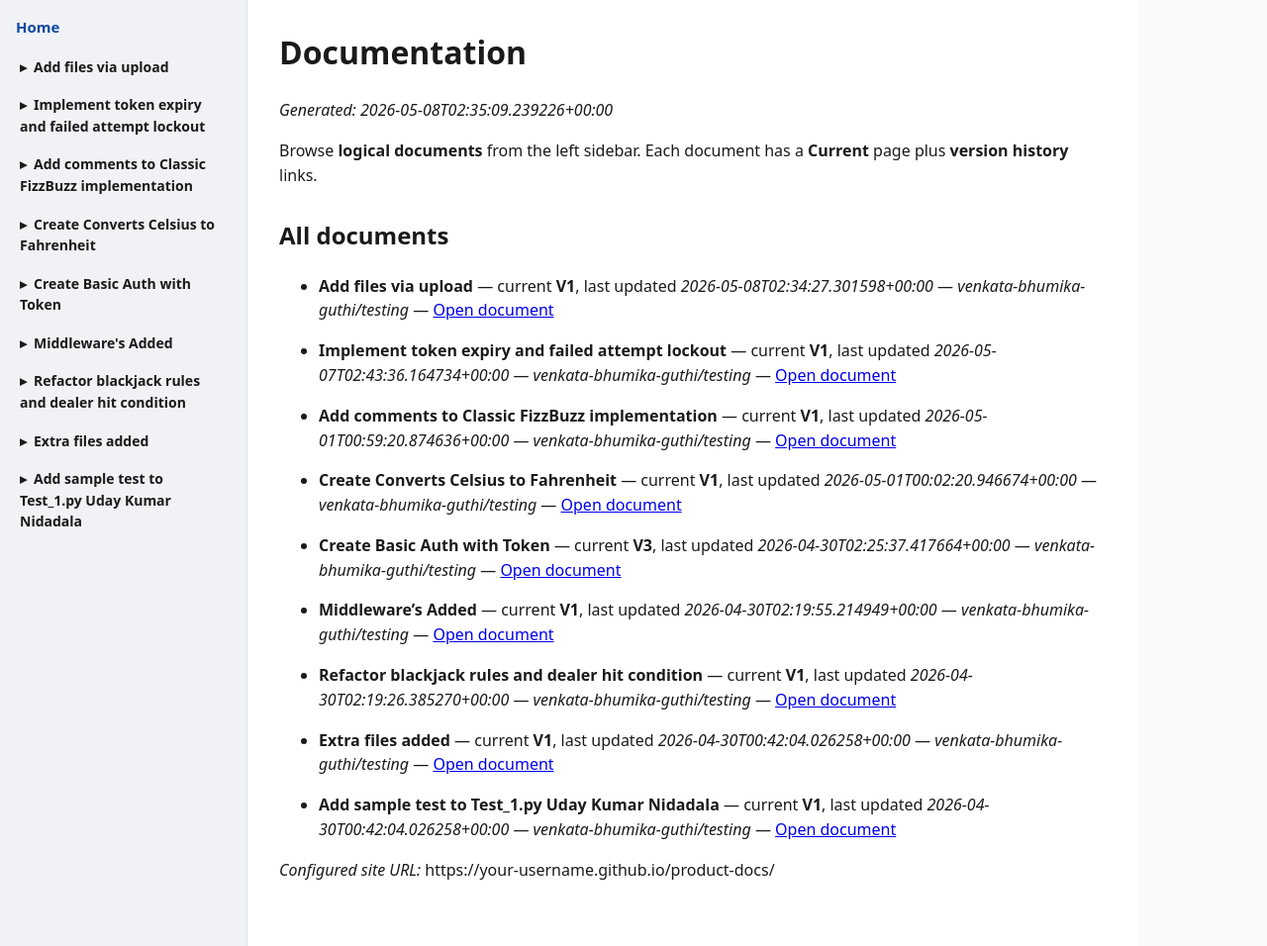
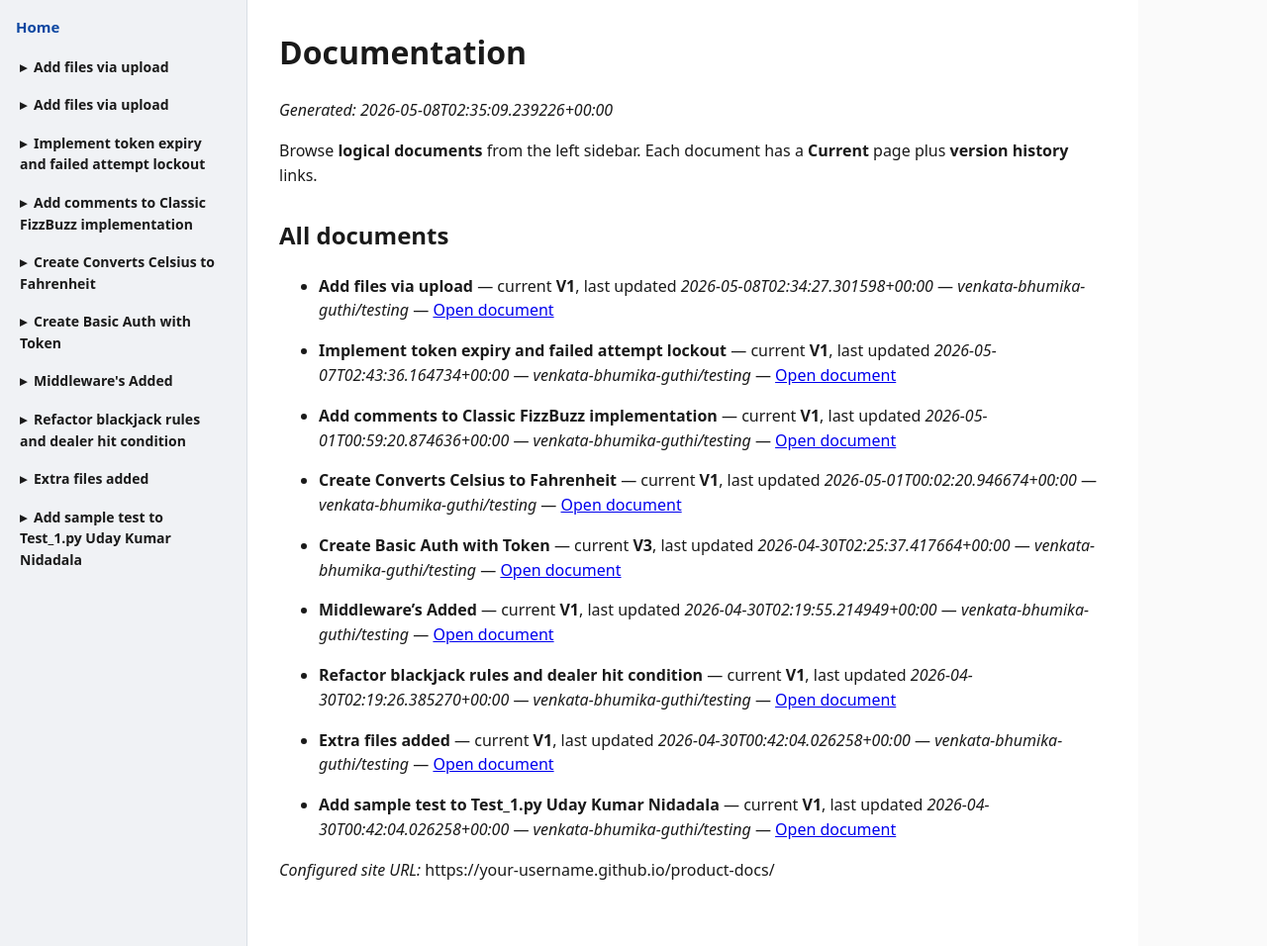
Before and after one commit to Venkata-Bhumika-Guthi/product-docs, a Jekyll site: the page built from docs/index.md, in a window 1280 px wide and 956 px high. Shown: the whole window at 99% size. Built offline with Jekyll 4.4.1, drawn with Linux system fonts in a browser that asks for light colours.

Commit message:
docs: generated sidebar

```diff
--- a/docs/_includes/sidebar.html
+++ b/docs/_includes/sidebar.html
@@ -1,6 +1,15 @@
 <nav class="side-nav" aria-label="Documents">
   <p class="side-nav__title"><a href="{{ site.baseurl }}/">Home</a></p>
   <ul class="side-nav__docs">
+    <li>
+      <details class="doc-group">
+        <summary>Add files via upload</summary>
+        <ul>
+          <li><a class="nav-current" href="{{ site.baseurl }}/documents/add-files-via-upload-8f3f69cf5b/index.html">Current</a></li>
+          <li><a href="{{ site.baseurl }}/documents/add-files-via-upload-8f3f69cf5b/versions/v1.html">V1</a></li>
+        </ul>
+      </details>
+    </li>
     <li>
       <details class="doc-group">
         <summary>Add files via upload</summary>
```
